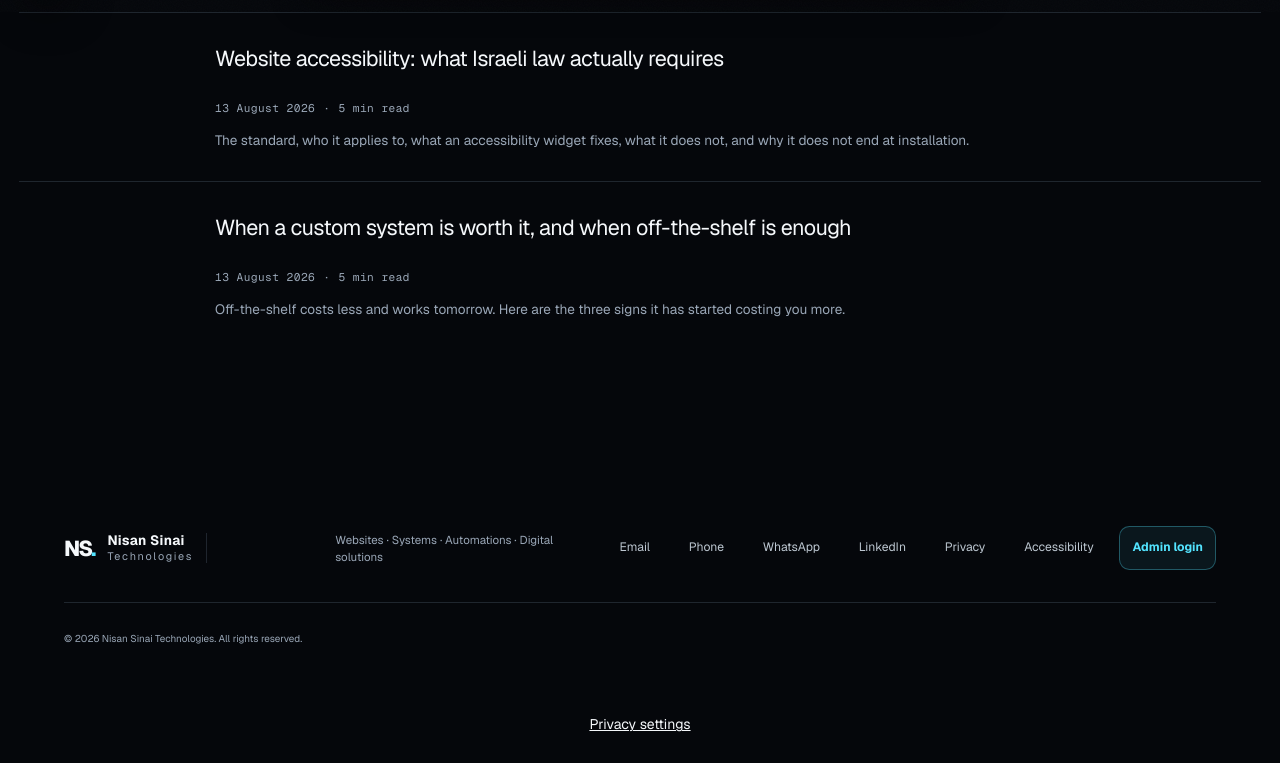
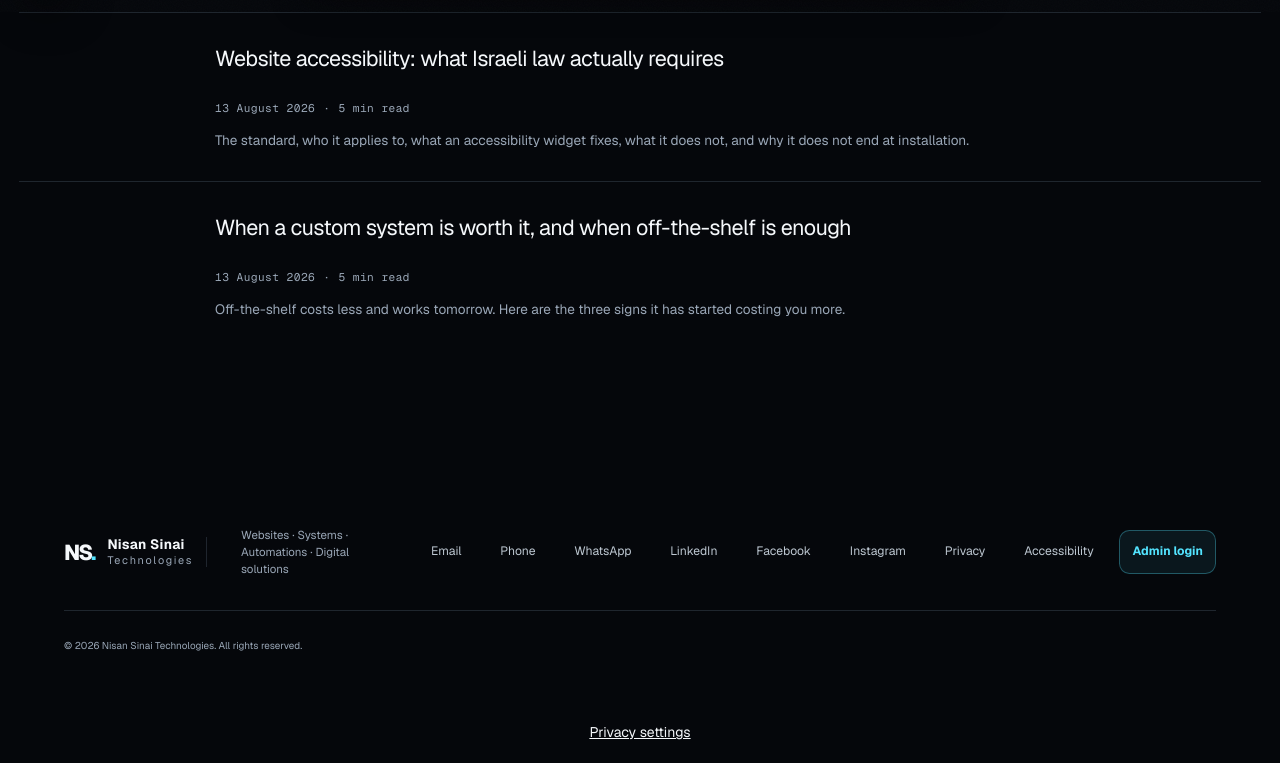
Before and after one commit to Nisan-Sinai/nisan-sinai-technologies, a Next.js app: page /en/blog in a window 1280 px wide. Shown: the part 788-1551 px from the top of the page. Built offline with nearby package versions, Linux system fonts and the light colour scheme; no server answers.

Commit message:
Add Facebook and Instagram links to the shared footer (#83)
* Add business Facebook and Instagram links to shared footer

* Update footer accessibility regression expectations for social links

```diff
--- a/app/site-footer.tsx
+++ b/app/site-footer.tsx
@@ -29,6 +29,12 @@ export default function SiteFooter({ locale }: { locale: Locale }) {
         <ExternalLink href="https://www.linkedin.com/in/nisansinai" hint={t.newTabHint}>
           <span lang="en">LinkedIn</span>
         </ExternalLink>
+        <ExternalLink href="https://www.facebook.com/NisanSinaiAI" hint={t.newTabHint}>
+          <span lang="en">Facebook</span>
+        </ExternalLink>
+        <ExternalLink href="https://www.instagram.com/nisansinaiai/" hint={t.newTabHint}>
+          <span lang="en">Instagram</span>
+        </ExternalLink>
         <a href={localePath(locale, "/privacy")}>{t.footer.privacy}</a>
         <a href={localePath(locale, "/accessibility")}>{t.footer.accessibility}</a>
         <a className="admin-entry-link" href="/admin">
```
Also changed, not shown: 1 other file (tests, documents, lock files or other folders).
